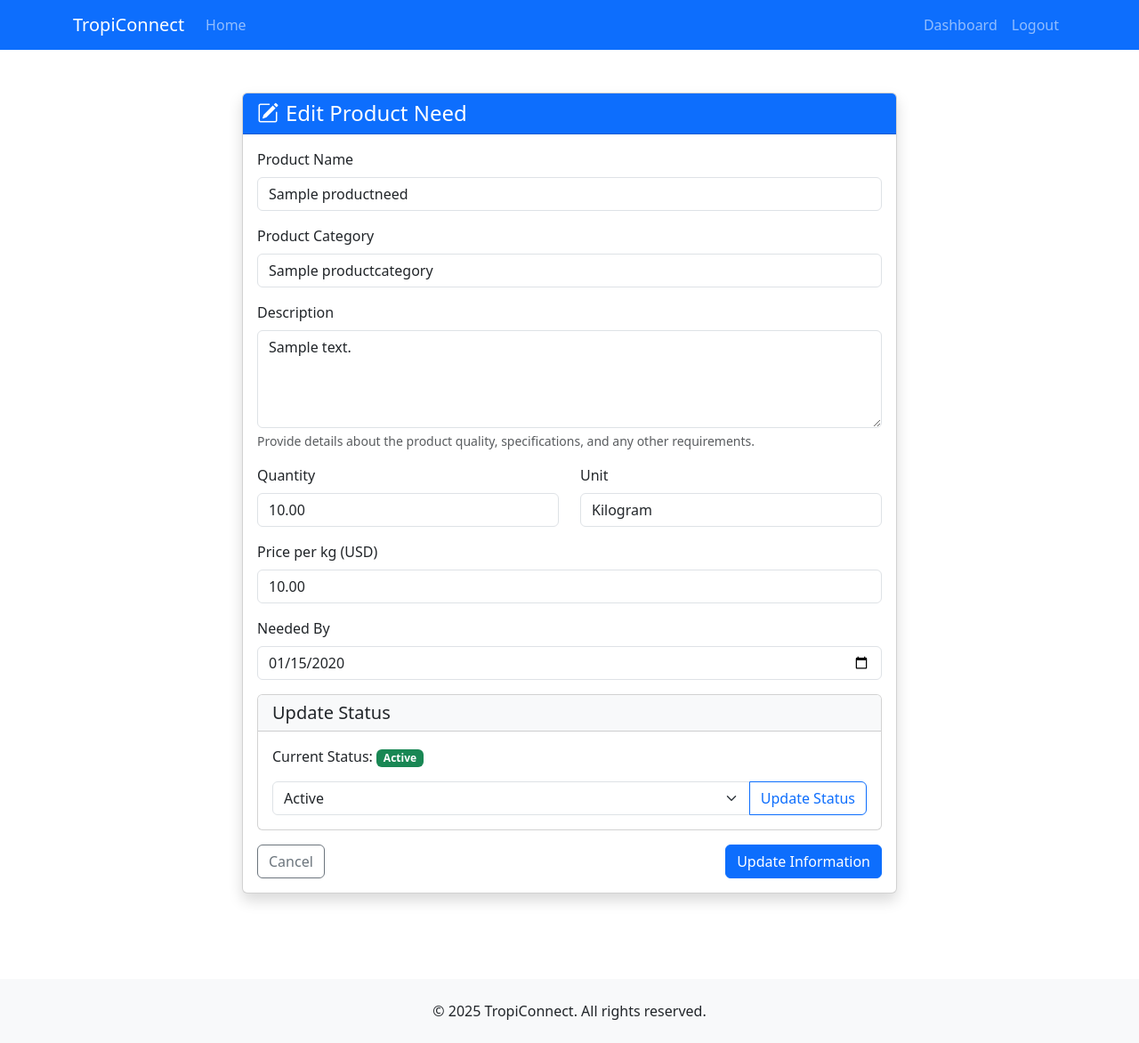
After one commit to egoist945402376/CDIDEMO, a Django app: page /buyer/dashboard/product-need/1/edit/ in a window 1280 px wide. The commit adds this page. Shown: the whole page at 89% size. Run offline with Django 5.2, Linux system fonts and the light colour scheme; a user stored in the database is signed in; tables that the repository leaves empty hold one stand-in row (values such as "Sample post").

Commit message:
Buyer can upload their needs.

```diff
--- a/tropiconnect/supplychain/forms.py
+++ b/tropiconnect/supplychain/forms.py
@@ -5,9 +5,10 @@ from .models import FarmerProfile
 from .models import BuyerProfile
 from .models import FarmPhoto
 from .models import Farm
-from .models import ProductCategory
+from .models import ProductNeed
 from .models import FarmerProduct
 from .models import FarmerCertification
+import datetime
 class FarmerRegistrationForm(UserCreationForm):
     email = forms.EmailField(required=True)
     first_name = forms.CharField(required=True)
@@ -208,6 +209,41 @@ class BuyerProfileEditForm(forms.ModelForm):
             profile.save()
         return profile
 
+class ProductNeedForm(forms.ModelForm):
+    class Meta:
+        model = ProductNeed
+        fields = ['product_name', 'product_category', 'description', 'quantity',
+                  'unit', 'price_per_kg', 'date_needed_by']
+        widgets = {
+            'product_name': forms.TextInput(attrs={'class': 'form-control'}),
+            'product_category': forms.Select(attrs={'class': 'form-control'}),
+            'description': forms.Textarea(attrs={'class': 'form-control', 'rows': 4}),
+            'quantity': forms.NumberInput(attrs={'class': 'form-control', 'step': '0.01'}),
+            'unit': forms.Select(attrs={'class': 'form-control'}),
+            'price_per_kg': forms.NumberInput(attrs={'class': 'form-control', 'step': '0.01'}),
+            'date_needed_by': forms.DateInput(attrs={'class': 'form-control', 'type': 'date'})
+        }
+
+    def clean_date_needed_by(self):
+        date_needed_by = self.cleaned_data.get('date_needed_by')
+        if date_needed_by and date_needed_by < datetime.date.today():
+            raise forms.ValidationError("The needed by date cannot be in the past.")
+        return date_needed_by
+
+    def clean_quantity(self):
+        quantity = self.cleaned_data.get('quantity')
+        if quantity <= 0:
+            raise forms.ValidationError("Quantity must be greater than zero.")
+        return quantity
+
+    def clean_price_per_kg(self):
+        price = self.cleaned_data.get('price_per_kg')
+        if price <= 0:
+            raise forms.ValidationError("Price must be greater than zero.")
+        return price
+
+
+
 
 
 def __init__(self, *args, **kwargs):
--- /dev/null
+++ b/tropiconnect/supplychain/templates/supplychain/edit_product_need.html
@@ -0,0 +1,111 @@
+{% extends "supplychain/base.html" %}
+{% load static %}
+
+{% block content %}
+<div class="container py-5">
+    <div class="row justify-content-center">
+        <div class="col-md-8">
+            <div class="card shadow">
+                <div class="card-header bg-primary text-white">
+                    <h4 class="mb-0"><i class="bi bi-pencil-square me-2"></i>Edit Product Need</h4>
+                </div>
+                <div class="card-body">
+                    <form method="post">
+                        {% csrf_token %}
+
+                        <div class="mb-3">
+                            <label for="{{ form.product_name.id_for_label }}" class="form-label">Product Name</label>
+                            {{ form.product_name }}
+                        </div>
+
+                        <div class="mb-3">
+                            <label for="{{ form.product_category.id_for_label }}" class="form-label">Product Category</label>
+                            {{ form.product_category }}
+                        </div>
+
+                        <div class="mb-3">
+                            <label for="{{ form.description.id_for_label }}" class="form-label">Description</label>
+                            {{ form.description }}
+                            <div class="form-text">Provide details about the product quality, specifications, and any other requirements.</div>
+                        </div>
+
+                        <div class="row">
+                            <div class="col-md-6 mb-3">
+                                <label for="{{ form.quantity.id_for_label }}" class="form-label">Quantity</label>
+                                {{ form.quantity }}
+                            </div>
+                            <div class="col-md-6 mb-3">
+                                <label for="{{ form.unit.id_for_label }}" class="form-label">Unit</label>
+                                {{ form.unit }}
+                            </div>
+                        </div>
+
+                        <div class="mb-3">
+                            <label for="{{ form.price_per_kg.id_for_label }}" class="form-label">Price per kg (USD)</label>
+                            {{ form.price_per_kg }}
+                        </div>
+
+                        <div class="mb-3">
+                            <label for="{{ form.date_needed_by.id_for_label }}" class="form-label">Needed By</label>
+                            {{ form.date_needed_by }}
+                        </div>
+
+                        <div class="card mb-3">
+                            <div class="card-header bg-light">
+                                <h5 class="mb-0">Update Status</h5>
+                            </div>
+                            <div class="card-body">
+                                <p>Current Status:
+                                    {% if product_need.status == 'active' %}
+                                        <span class="badge bg-success">Active</span>
+                                    {% elif product_need.status == 'fulfilled' %}
+                                        <span class="badge bg-primary">Fulfilled</span>
+                                    {% elif product_need.status == 'expired' %}
+                                        <span class="badge bg-warning text-dark">Expired</span>
+                                    {% else %}
+                                        <span class="badge bg-secondary">Cancelled</span>
+                                    {% endif %}
+                                </p>
+
+                                <div class="input-group">
+                                    <select name="status" class="form-select">
+                                        <option value="active" {% if product_need.status == 'active' %}selected{% endif %}>Active</option>
+                                        <option value="fulfilled" {% if product_need.status == 'fulfilled' %}selected{% endif %}>Fulfilled</option>
+                                        <option value="expired" {% if product_need.status == 'expired' %}selected{% endif %}>Expired</option>
+                                        <option value="cancelled" {% if product_need.status == 'cancelled' %}selected{% endif %}>Cancelled</option>
+                                    </select>
+                                    <button type="button" class="btn btn-outline-primary" id="updateStatusBtn">Update Status</button>
+                                </div>
+                            </div>
+                        </div>
+
+                        <div class="d-flex justify-content-between">
+                            <a href="{% url 'buyer_dashboard' %}" class="btn btn-outline-secondary">Cancel</a>
+                            <button type="submit" class="btn btn-primary">Update Information</button>
+                        </div>
+                    </form>
+
+                    <form id="statusForm" action="{% url 'update_product_need_status' product_need.id %}" method="post" style="display: none;">
+                        {% csrf_token %}
+                        <input type="hidden" name="status" id="statusInput" value="{{ product_need.status }}">
+                    </form>
+                </div>
+            </div>
+        </div>
+    </div>
+</div>
+
+<script>
+    document.addEventListener('DOMContentLoaded', function() {
+        const statusSelect = document.querySelector('select[name="status"]');
+        const updateStatusBtn = document.getElementById('updateStatusBtn');
+        const statusForm = document.getElementById('statusForm');
+        const statusInput = document.getElementById('statusInput');
+
+        updateStatusBtn.addEventListener('click', function() {
+            statusInput.value = statusSelect.value;
+            statusForm.submit();
+        });
+    });
+</script>
+{% endblock %}
--- a/tropiconnect/supplychain/urls.py
+++ b/tropiconnect/supplychain/urls.py
@@ -26,6 +26,10 @@ urlpatterns = [
     path('farmer/dashboard/certification/<int:certification_id>/edit/', views.farmer_edit_certification, name='farmer_edit_certification'),
     path('farmer/dashboard/certification/<int:certification_id>/delete/', views.farmer_delete_certification, name='farmer_delete_certification'),
     path('buyer/dashboard/edit-profile/', views.edit_buyer_profile, name='edit_buyer_profile'),
+    path('buyer/dashboard/add-product-need/', views.add_product_need, name='add_product_need'),
+    path('buyer/dashboard/product-need/<int:need_id>/edit/', views.edit_product_need, name='edit_product_need'),
+    path('buyer/dashboard/product-need/<int:need_id>/delete/', views.delete_product_need, name='delete_product_need'),
+    path('buyer/dashboard/product-need/<int:need_id>/update-status/', views.update_product_need_status, name='update_product_need_status'),
     #path('buyer/dashboard/', views.buyer_dashboard, name='buyer_dashboard'),
     #path('farmer/dashboard/', views.farmer_dashboard, name='farmer_dashboard'),
 ]
--- a/tropiconnect/supplychain/views.py
+++ b/tropiconnect/supplychain/views.py
@@ -8,7 +8,7 @@ from .models import FarmerProfile, Farm, FarmPhoto, FarmerProduct
 from .models import BuyerProfile, ProductNeed
 from django.contrib.auth.decorators import login_required
 from django.core.exceptions import PermissionDenied
-from .forms import ProfilePictureForm, CompanyLogoForm, FarmerProfileEditForm, FarmPhotoForm, FarmForm, FarmerProductForm
+from .forms import ProfilePictureForm, CompanyLogoForm, FarmerProfileEditForm, FarmPhotoForm, FarmForm, FarmerProductForm, ProductNeedForm
 from .forms import FarmerCertificationForm
 from .forms import BuyerProfileEditForm
 from .models import FarmerCertification
@@ -519,3 +519,94 @@ def edit_buyer_profile(request):
     }
 
     return render(request, 'supplychain/edit_buyer_profile.html', context)
+
+@login_required
+def add_product_need(request):
+    """View for adding a new product need."""
+    try:
+        buyer = BuyerProfile.objects.get(user=request.user)
+    except BuyerProfile.DoesNotExist:
+        raise PermissionDenied("You do not have access to this page.")
+
+    if request.method == 'POST':
+        form = ProductNeedForm(request.POST)
+        if form.is_valid():
+            product_need = form.save(commit=False)
+            product_need.buyer = buyer
+            product_need.status = 'active'
+            product_need.save()
+            messages.success(request, "Product need added successfully!")
+            return redirect('buyer_dashboard')
+    else:
+        form = ProductNeedForm()
+
+    categories = ProductCategory.objects.all()
+
+    context = {
+        'title': 'Add New Product Need',
+        'form': form,
+        'categories': categories
+    }
+
+    return render(request, 'supplychain/add_product_need.html', context)
+
+@login_required
+def edit_product_need(request, need_id):
+    """View for editing an existing product need."""
+    try:
+        buyer = BuyerProfile.objects.get(user=request.user)
+        product_need = ProductNeed.objects.get(id=need_id, buyer=buyer)
+    except (BuyerProfile.DoesNotExist, ProductNeed.DoesNotExist):
+        raise PermissionDenied("You do not have access to this product need.")
+
+    if request.method == 'POST':
+        form = ProductNeedForm(request.POST, instance=product_need)
+        if form.is_valid():
+            form.save()
+            messages.success(request, "Product need updated successfully!")
+            return redirect('buyer_dashboard')
+    else:
+        form = ProductNeedForm(instance=product_need)
+
+    context = {
+        'title': 'Edit Product Need',
+        'form': form,
+        'product_need': product_need
+    }
+
+    return render(request, 'supplychain/edit_product_need.html', context)
+
+@login_required
+def delete_product_need(request, need_id):
+    """View for deleting a product need."""
+    try:
+        buyer = BuyerProfile.objects.get(user=request.user)
+        product_need = ProductNeed.objects.get(id=need_id, buyer=buyer)
+    except (BuyerProfile.DoesNotExist, ProductNeed.DoesNotExist):
+        raise PermissionDenied("You do not have access to this product need.")
+
+    if request.method == 'POST':
+        product_need.delete()
+        messages.success(request, "Product need deleted successfully!")
+
+    return redirect('buyer_dashboard')
+
+@login_required
+def update_product_need_status(request, need_id):
+    """View for updating the status of a product need."""
+    try:
+        buyer = BuyerProfile.objects.get(user=request.user)
+        product_need = ProductNeed.objects.get(id=need_id, buyer=buyer)
+    except (BuyerProfile.DoesNotExist, ProductNeed.DoesNotExist):
+        raise PermissionDenied("You do not have access to this product need.")
+
+    if request.method == 'POST':
+        status = request.POST.get('status')
+        if status in [choice[0] for choice in ProductNeed.STATUS_CHOICES]:
+            product_need.status = status
+            product_need.save()
+            messages.success(request, f"Product need status updated to {dict(ProductNeed.STATUS_CHOICES)[status]}!")
+        else:
+            messages.error(request, "Invalid status selected.")
+
+    return redirect('buyer_dashboard')
```
Also changed, not shown: tropiconnect/supplychain/templates/supplychain/add_product_need.html (added, +66 -0 lines), tropiconnect/supplychain/templates/supplychain/buyer_dashboard.html (+6 -3 lines).
